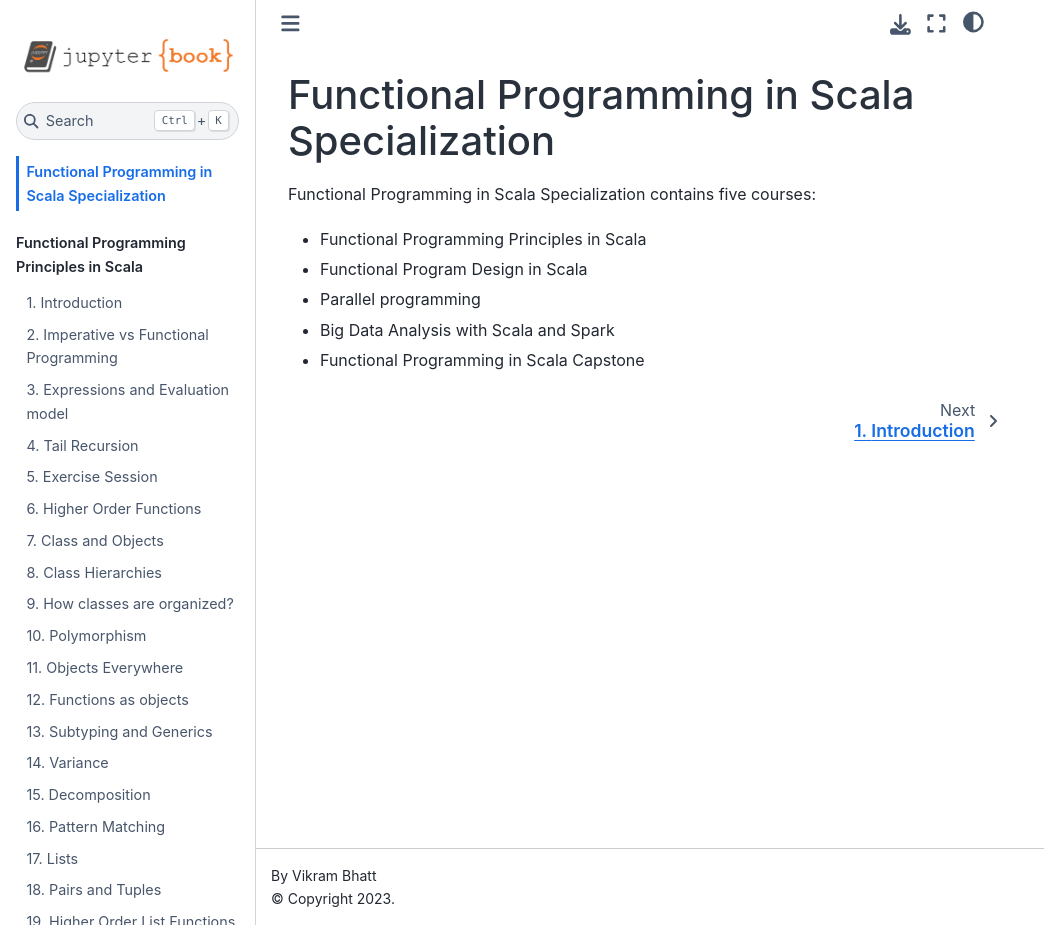
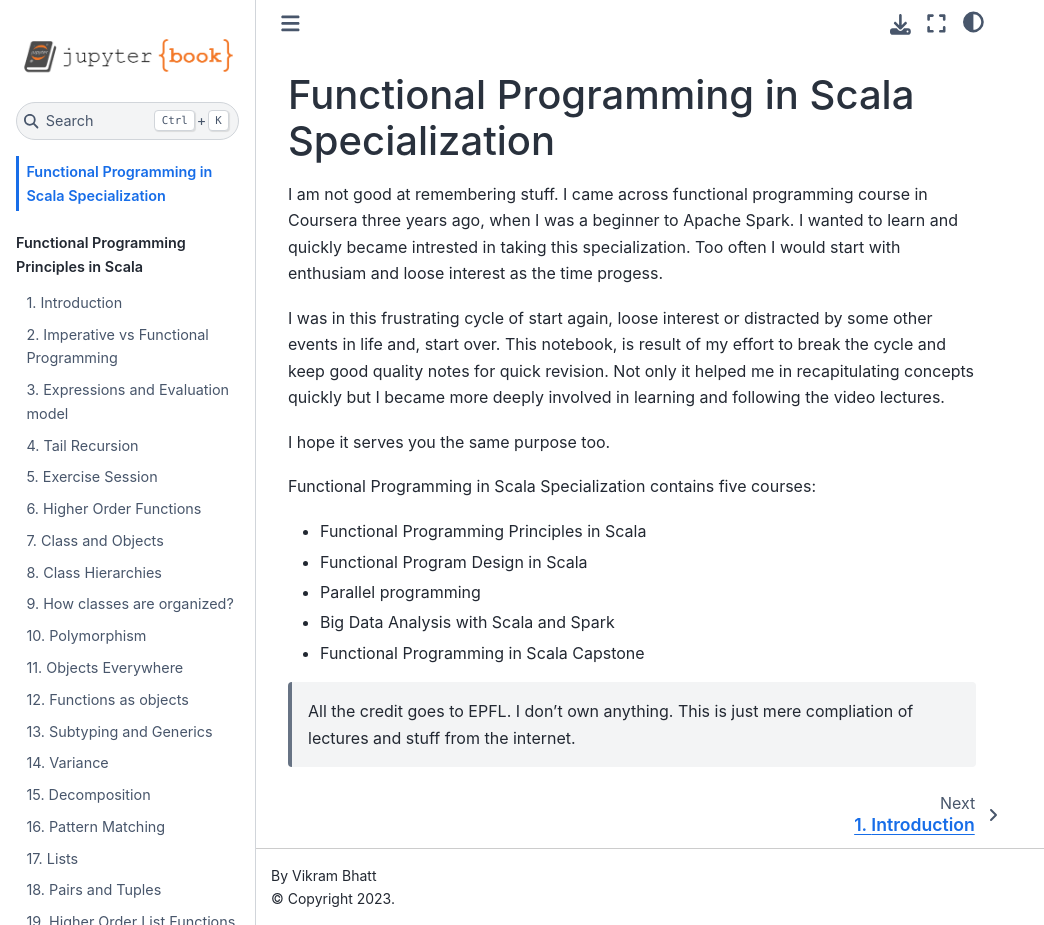
Before and after one commit to vikbhatt/fpss-notes, a Jupyter Book: the page built from intro.md, in a window 1280 px wide and 925 px high. Shown: the whole window, without its empty margins (0-1044 px from the left). Built offline with Jupyter Book 1.0.4 settings and Sphinx 7.4.7 and the Sphinx Book theme 1.1.4, drawn with Linux system fonts in a browser that asks for light colours; pages that are not in the unit, such as notebooks, are missing from menus.

Commit message:
change intro

```diff
--- a/intro.md
+++ b/intro.md
@@ -1,5 +1,11 @@
  Functional Programming in Scala Specialization
 ============================
+
+I am not good at remembering stuff. I came across functional programming course in Coursera three years ago, when I was a beginner to Apache Spark. I wanted to learn and quickly became intrested in taking this specialization. Too often I would start with enthusiam and loose interest as the time progess.
+
+I was in this frustrating cycle of start again, loose interest or distracted by some other events in life and, start over. This notebook, is result of my effort to break the cycle and keep good quality notes for quick revision. Not only it helped me in recapitulating concepts quickly but I became more deeply involved in learning and following the video lectures.
+
+I hope it serves you the same purpose too.
 
 Functional Programming in Scala Specialization contains five courses:
 
@@ -8,3 +14,6 @@
 - Parallel programming
 - Big Data Analysis with Scala and Spark
 - Functional Programming in Scala Capstone
+
+
+> All the credit goes to EPFL. I don't own anything. This is just mere compliation of lectures and stuff from the internet.
```
